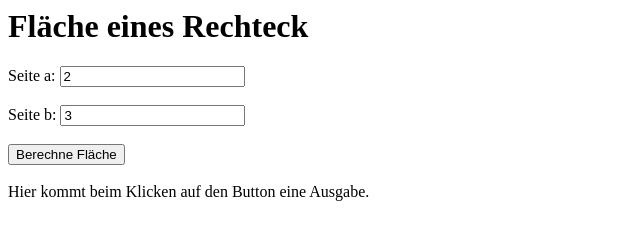
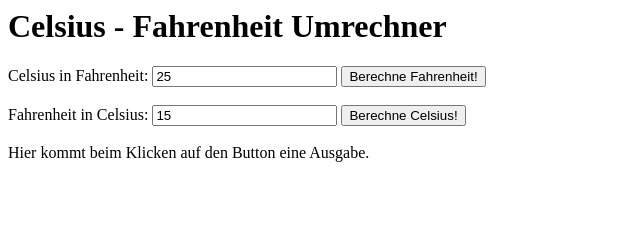
Before and after one commit to saalmann19/Fahrenheit, a plain HTML site: page index.html in a window 1280 px wide. Shown: the whole page, without its empty margins (0-640 px from the left). Drawn offline with Linux system fonts and the light colour scheme.

Commit message:
Update index.html

```diff
--- a/index.html
+++ b/index.html
@@ -1,19 +1,30 @@
 <html>
 	<head>
-		<title>Fläche eines Rechtecks</title>
+		<title>Celcius - Fahrenheit Umrechner</title>
 		<meta http-equiv="Content-Type" content="text/html; charset=utf-8">
 		<script>
 			"use strict";
 
-			function flaeche(a,b) {
-				return a*b;
+
+            function Fahrenheit(celsius) {
+				return celsius*1.8+32;
+			}
+
+			function Celsius(fahrenheit) {
+				return 5/9*(fahrenheit-32);
 			}
 
 			function clicked() {
-				let vSeitea = document.getElementById("idSeitea").value;
-				let vSeiteb = document.getElementById("idSeiteb").value;
-				let ausgabe = "Fläche aus " + vSeitea + " und " +vSeiteb+ " ist: " + flaeche(vSeitea, vSeiteb);
+				let vcelsius = document.getElementById("idcelsius").value;
+				let ausgabe = "Eine Temperatur von " + celsius + " C° macht in Fahrenheit: " + Fahrenheit + " C°.";
+				document.getElementById("idAusgabe").innerHTML = ausgabe;
+			}
 
+
+
+			function clicked() {
+				let vfahrenheit = document.getElementById("idfahrenheit").value;
+				let ausgabe = "Eine Temperatur von " + fahrenheit + " C° macht in Fahrenheit: " +celsius+ " C°.";
 				document.getElementById("idAusgabe").innerHTML = ausgabe;
 			}
 
@@ -21,11 +32,13 @@
 	</head>
 
 	<body>
-		<h1>Fläche eines Rechteck</h1>
-		Seite a: <input id="idSeitea" type="text" value="2"><br /><br />
-		Seite b: <input id="idSeiteb" type="text" value="3"><br /><br />
+		<h1>Celsius - Fahrenheit Umrechner</h1>
+		Celsius in Fahrenheit: <input id="idCF" type="text" value="25">
+        <button onClick="clicked();">Berechne Fahrenheit!</button><br /><br />
+		Fahrenheit in Celsius: <input id="idFC" type="text" value="15">
+        <button onClick="clicked();">Berechne Celsius!</button><br /><br />
 
-		<button onClick="clicked();">Berechne Fläche</button><br /><br />
 		<div id="idAusgabe">Hier kommt beim Klicken auf den Button eine Ausgabe.</div>
+
 	</body>
 </html>
```
